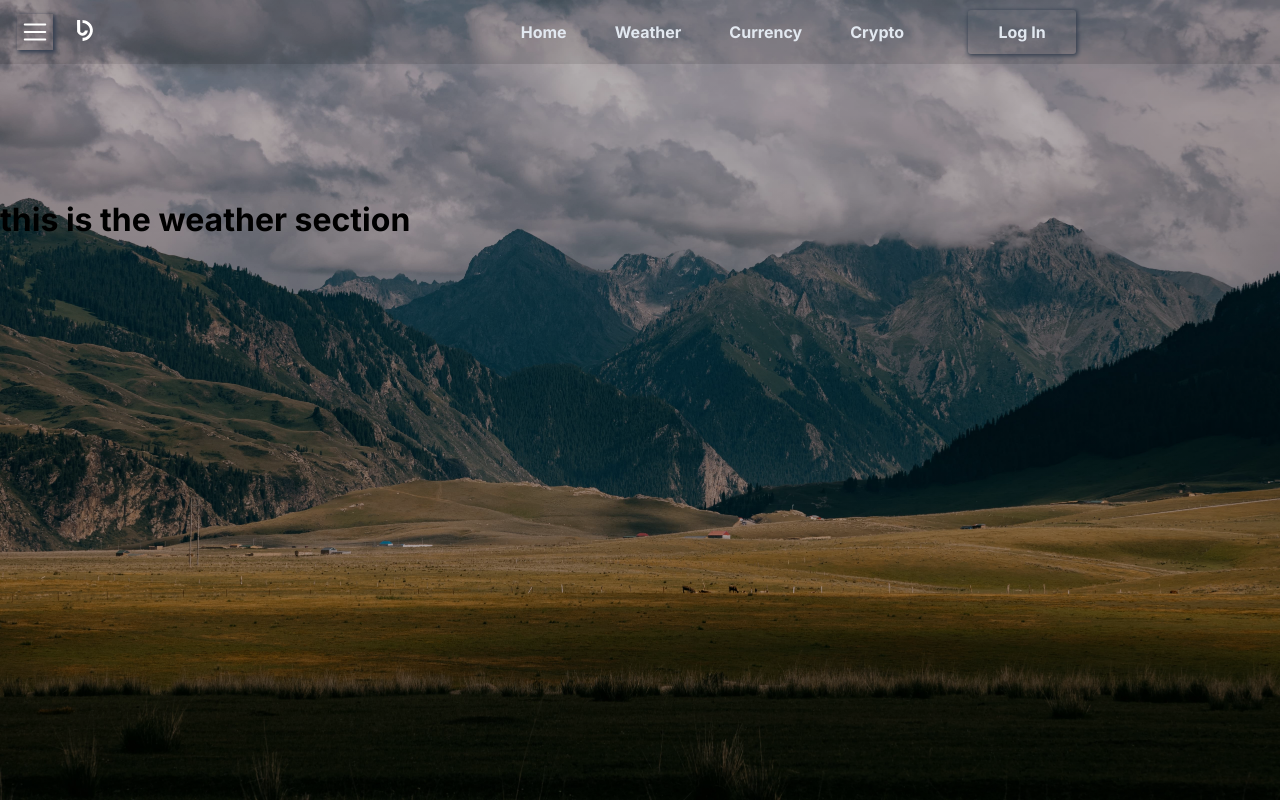
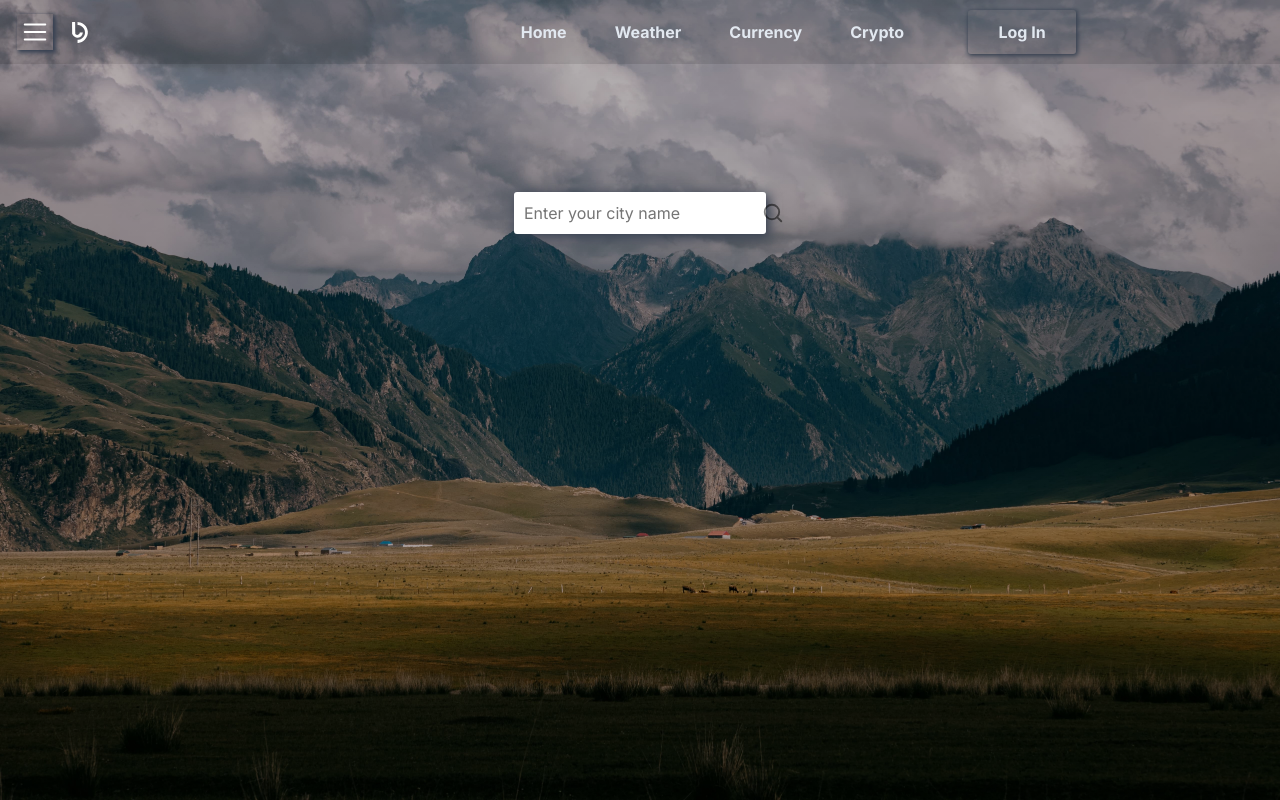
Before and after one commit to JimmyZiqiangCheng/currency_converter, a React (Create React App) app: page /weather in a window 1280 px wide. Built offline with nearby package versions, Linux system fonts and the light colour scheme; the HTML template or start-up script is replaced by a standard one.

Commit message:
search bar added

```diff
--- /dev/null
+++ b/src/components/SearchBar.js
@@ -0,0 +1,33 @@
+import React, { useState } from "react";
+import styles from "../styles/searchBar.module.scss";
+
+const SearchBar = ({ placeholder, data }) => {
+  const [valueEntered, setValueEntered] = useState("");
+  const handleChange = (event) => {
+    setValueEntered(event.target.value);
+  };
+  const handleSubmit = () => {
+    console.log(valueEntered);
+  };
+  return (
+    <div className={styles.searchBar}>
+      <div className="search-input">
+        <input
+          type="text"
+          className="input-field"
+          placeholder={placeholder}
+          value={valueEntered}
+          onChange={handleChange}
+        />
+        <img
+          className="search-icon"
+          alt="search-icon"
+          src="icons/search.svg"
+          onClick={handleSubmit}
+        />
+      </div>
+    </div>
+  );
+};
+
+export default SearchBar;
--- a/src/pages/Home.js
+++ b/src/pages/Home.js
@@ -16,7 +16,7 @@ const Home = () => {
   };
   const authenticated = false;
   return (
-    <div className="home">
+    <div className="home-page">
       <div className="cards">
         <Card cardType={card1.type} description={card1.description} />
         <Card cardType={card2.type} description={card2.description} />
--- a/src/pages/Weather.js
+++ b/src/pages/Weather.js
@@ -1,6 +1,11 @@
 import React from "react";
+import SearchBar from "../components/SearchBar";
 const Weather = () => {
-  return <h1> this is the weather section</h1>;
+  return (
+    <div className="weather-page">
+      <SearchBar placeholder={"Enter your city name"} />
+    </div>
+  );
 };
 
 export default Weather;
--- a/src/styles/button.module.scss
+++ b/src/styles/button.module.scss
@@ -20,13 +20,13 @@
       &:hover {
         cursor: pointer;
         color: white;
-        box-shadow: 1px 2px 8px 3px colors.$dark-grey;
-        transform: scale(1.1);
+        box-shadow: 2px 2px 12px 3px colors.$dark-grey;
+        transform: scale(1.02);
       }
       &:active {
         cursor: pointer;
         color: white;
-        box-shadow: 0 0 8px 1px colors.$dark-grey;
+        box-shadow: 1px 1px 4px 1px colors.$dark-grey;
         transform: scale(1);
       }
     }
@@ -73,7 +73,7 @@
         transform: scale(1.2);
       }
       &:active {
-        transform: scale(0.95);
+        transform: scale(0.8);
       }
     }
   }
--- a/src/styles/card.module.scss
+++ b/src/styles/card.module.scss
@@ -13,14 +13,14 @@
       justify-content: space-between;
       padding: 18px;
       background: linear-gradient(rgba(0, 0, 0, 0.4), rgba(0, 0, 0, 0.2));
-      box-shadow: 3px 6px 12px 1px black;
+      box-shadow: 6px 6px 6px 1px black;
       transition: 0.25s ease-out;
       &:hover {
         cursor: pointer;
         color: white;
         background: linear-gradient(rgba(0, 0, 0, 0.1), rgba(0, 0, 0, 0.1));
-        box-shadow: 4px 8px 24px black;
-        transform: scale(1.25);
+        box-shadow: 12px 12px 36px 3px black;
+        transform: scale(1.02);
         .img-container {
           .card-img {
             filter: brightness(100%);
--- a/src/styles/header.module.scss
+++ b/src/styles/header.module.scss
@@ -8,6 +8,7 @@
     .header-container {
       display: flex;
       justify-content: space-between;
+      align-items: center;
       width: 100%;
       padding: 12px 12px;
       height: 64px;
@@ -34,11 +35,11 @@
         }
         .logo-img {
           height: 42px;
-          margin: 0 5px;
-          transition: 0.2s;
+          margin-top: 3px;
+          transition: 0.25s;
           &:hover {
             cursor: pointer;
-            transform: scale(1.1);
+            transform: scale(1.2);
           }
           &:active {
             transform: scale(1);
--- a/src/styles/hero.module.scss
+++ b/src/styles/hero.module.scss
@@ -10,15 +10,4 @@
     url("../../public/imgs/bg-1.jpg");
   background-size: cover;
   background-position: center;
-  :global {
-    .home {
-      width: 80%;
-      .cards {
-        margin-top: 200px;
-        width: 100%;
-        display: flex;
-        justify-content: space-around;
-      }
-    }
-  }
 }
--- a/src/styles/mainContainer.module.scss
+++ b/src/styles/mainContainer.module.scss
@@ -3,14 +3,19 @@
   top: 0;
   left: 0;
   width: 100%;
-  padding: 200px 0 0 0;
   :global {
-    .home {
+    .home-page {
+      padding-top: 25%;
       .cards {
         width: 100%;
         display: flex;
         justify-content: space-around;
       }
     }
+    .weather-page {
+      padding-top: 15%;
+      .searchBar {
+      }
+    }
   }
 }
--- /dev/null
+++ b/src/styles/searchBar.module.scss
@@ -0,0 +1,46 @@
+@use "./colors";
+.searchBar {
+  display: flex;
+  justify-content: center;
+  :global {
+    .search-input {
+      display: flex;
+      align-items: center;
+      justify-content: space-around;
+      height: 42px;
+      width: 252px;
+      padding: 6px;
+      background-color: white;
+      border-radius: 3px;
+      box-shadow: 3px 3px 12px 1px colors.$dark-grey;
+      transition: 0.25s ease-out;
+      &:hover {
+        cursor: pointer;
+        box-shadow: 8px 8px 24px 3px colors.$dark-grey;
+        transform: scale(1.02);
+      }
+      .input-field {
+        border: 0;
+        font-size: 16px;
+        color: colors.$dark-grey;
+        padding: 0.25em;
+        &:focus {
+          outline: none;
+        }
+      }
+      .search-icon {
+        width: 22px;
+        transition: 0.2s;
+        opacity: 0.5;
+        &:hover {
+          cursor: pointer;
+          transform: scale(1.1);
+        }
+        &:active {
+          cursor: pointer;
+          transform: scale(1);
+        }
+      }
+    }
+  }
+}
```
Also changed, not shown: public/icons/search.svg (added).
